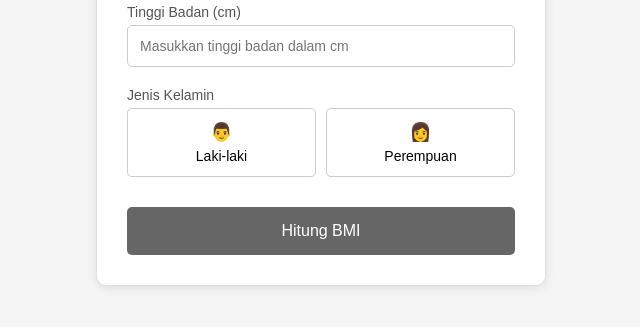
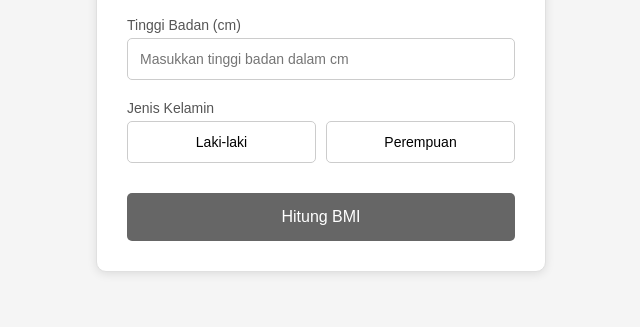
Before and after one commit to AndiGautama/Kalkulator-BMI, a plain HTML site: page index.html in a window 1280 px wide. Shown: the part 341-668 px from the top of the page, without its empty margins (319-959 px from the left). Drawn offline with Linux system fonts and the light colour scheme.

Commit message:
mengubah tampilan

```diff
--- a/index.html
+++ b/index.html
@@ -24,11 +24,9 @@
             <label>Jenis Kelamin</label>
             <div class="gender-buttons">
                 <div class="gender-card" id="male-card" onclick="selectGender('male')">
-                    <span class="person-icon">👨</span>
                     <span>Laki-laki</span>
                 </div>
                 <div class="gender-card" id="female-card" onclick="selectGender('female')">
-                    <span class="person-icon">👩</span>
                     <span>Perempuan</span>
                 </div>
             </div>
--- a/style.css
+++ b/style.css
@@ -88,10 +88,6 @@ input[type="number"]:focus {
 .gender-card.active {
     background: #d3d3d3 !important;
     border-color: #999 !important;
-}
-
-.person-icon {
-    font-size: 18px;
 }
 
 .submit-btn {
```
